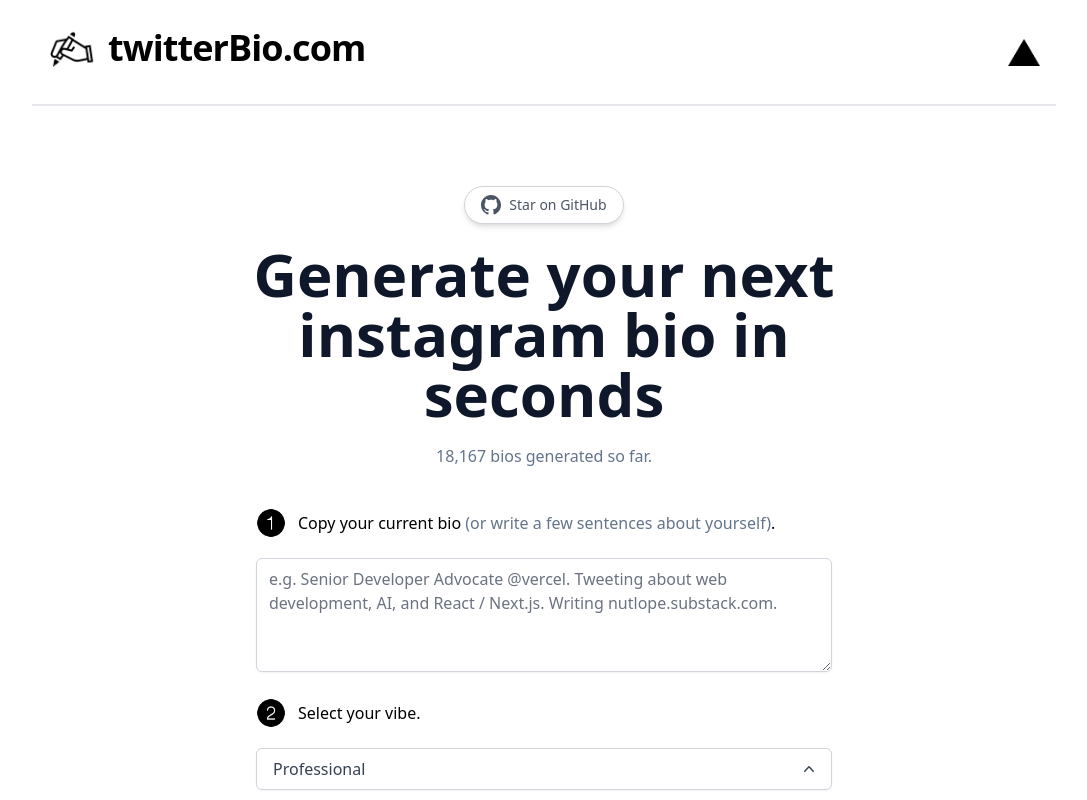
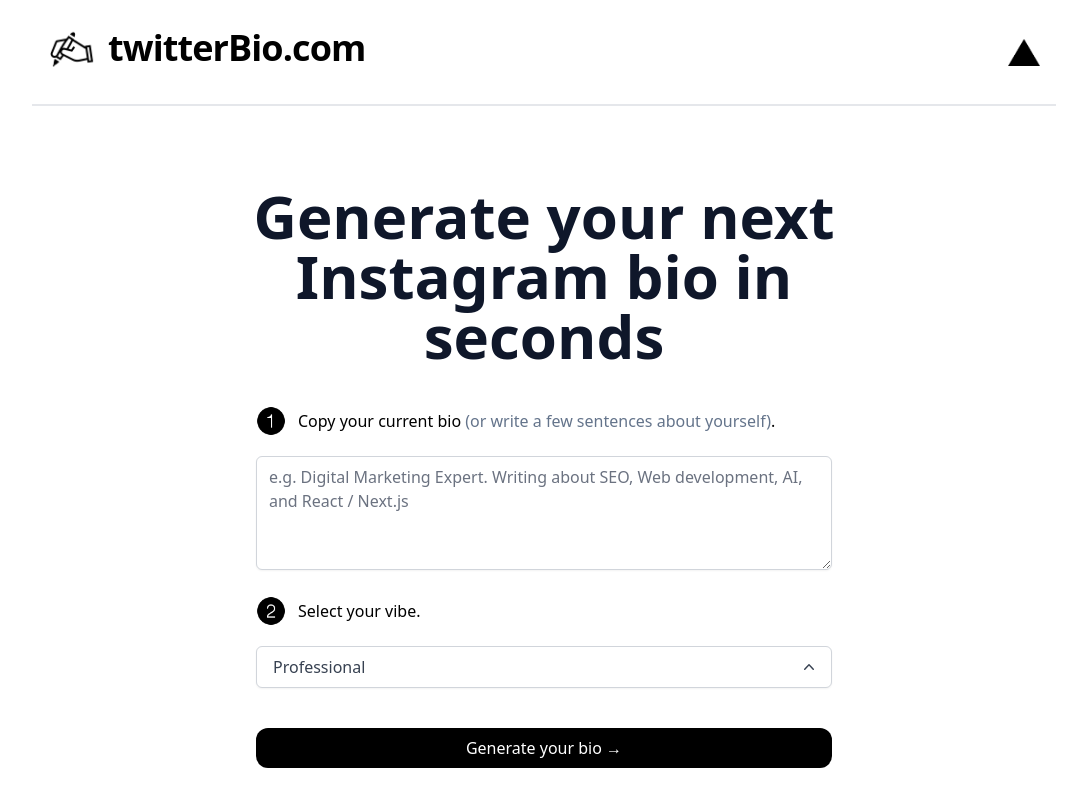
Before and after one commit to vxsahu/gitagpt, a Next.js app: page / in a window 1280 px wide. Shown: the top 800 px of the page, without its empty margins (96-1183 px from the left). Built offline with nearby package versions, Linux system fonts and the light colour scheme.

Commit message:
Update index.tsx

```diff
--- a/pages/index.tsx
+++ b/pages/index.tsx
@@ -21,7 +21,7 @@ const Home: NextPage = () => {
 
   const prompt =
     vibe === "Funny"
-      ? `Generate 2 funny instagram bios with no hashtags and clearly labeled "1." and "2.". Make sure there is a joke in there and it's a little ridiculous. Make sure each generated bio is at max 20 words and base it on this context: ${bio}${
+      ? `Generate 2 Funny instagram bios with no hashtags and clearly labeled "1." and "2.". Make sure there is a joke in there and it's a little ridiculous. Make sure each generated bio is at max 20 words and base it on this context: ${bio}${
           bio.slice(-1) === "." ? "" : "."
         }`
       : `Generate 2 ${vibe} instagram bios with no hashtags and clearly labeled "1." and "2.". Make sure each generated bio is at least 14 words and at max 20 words and base them on this context: ${bio}${
@@ -70,25 +70,15 @@ const Home: NextPage = () => {
   return (
     <div className="flex max-w-5xl mx-auto flex-col items-center justify-center py-2 min-h-screen">
       <Head>
-        <title>Twitter Generator</title>
+        <title>Instagram Bio Generator</title>
         <link rel="icon" href="/favicon.ico" />
       </Head>
 
       <Header />
       <main className="flex flex-1 w-full flex-col items-center justify-center text-center px-4 mt-12 sm:mt-20">
-        <a
-          className="flex max-w-fit items-center justify-center space-x-2 rounded-full border border-gray-300 bg-white px-4 py-2 text-sm text-gray-600 shadow-md transition-colors hover:bg-gray-100 mb-5"
-          href="https://github.com/Nutlope/twitterbio"
-          target="_blank"
-          rel="noopener noreferrer"
-        >
-          <Github />
-          <p>Star on GitHub</p>
-        </a>
-        <h1 className="sm:text-6xl text-4xl max-w-2xl font-bold text-slate-900">
-          Generate your next instagram bio in seconds
+        <h1 className="sm:text-6xl text-xl max-w-2xl font-bold text-slate-900">
+          Generate your next Instagram bio in seconds
         </h1>
-        <p className="text-slate-500 mt-5">18,167 bios generated so far.</p>
         <div className="max-w-xl w-full">
           <div className="flex mt-10 items-center space-x-3">
             <Image
@@ -112,7 +102,7 @@ const Home: NextPage = () => {
             rows={4}
             className="w-full rounded-md border-gray-300 shadow-sm focus:border-black focus:ring-black my-5"
             placeholder={
-              "e.g. Senior Developer Advocate @vercel. Tweeting about web development, AI, and React / Next.js. Writing nutlope.substack.com."
+              "e.g. Digital Marketing Expert. Writing about SEO, Web development, AI, and React / Next.js"
             }
           />
           <div className="flex mb-5 items-center space-x-3">
```
